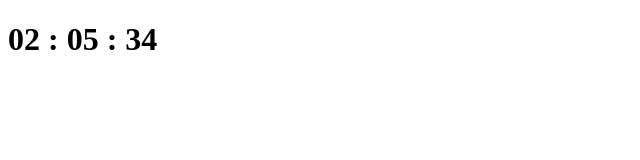
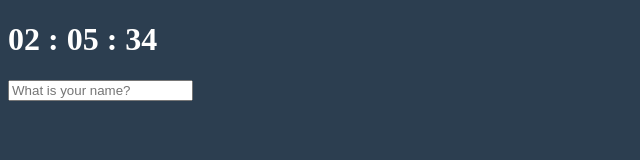
Before and after one commit to jungwoonlim/toDoJS, a plain HTML site: page index.html in a window 1280 px wide. Shown: the whole page, without its empty margins (0-640 px from the left). Drawn offline with Linux system fonts and the light colour scheme.

Commit message:
greeting js

```diff
--- a/css/style.css
+++ b/css/style.css
@@ -0,0 +1,23 @@
+body {
+  background-color: #2c3e50;
+}
+h1 {
+  color: white;
+}
+
+.form,
+.greetings {
+  display: none;
+}
+
+.showing {
+  display: block;
+}
+
+.clicked {
+  color: #7f9c9d;
+}
+
+.btn {
+  cursor: pointer;
+}
--- /dev/null
+++ b/greeting.js
@@ -0,0 +1,42 @@
+const form = document.querySelector(`.js-form`);
+const input = form.querySelector(`input`);
+const greeting = document.querySelector(`.js-greetings`);
+
+const userLS = `currentUser`;
+const showingCN = `showing`;
+
+function saveName(text) {
+  localStorage.setItem(userLS, text);
+}
+
+function handleSubmit(event) {
+  event.preventDefault();
+  const currnetValue = input.value;
+  paintGreeting(currnetValue);
+  saveName(currnetValue);
+}
+
+function askForName() {
+  form.classList.add(showingCN);
+  form.addEventListener(`submit`, handleSubmit);
+}
+
+function paintGreeting(text) {
+  form.classList.remove(showingCN);
+  greeting.classList.add(showingCN);
+  greeting.innerHTML = `Hello ${text}`;
+}
+
+function loadName() {
+  const currentUser = localStorage.getItem(userLS);
+  if (currentUser === null) {
+    askForName();
+  } else {
+    paintGreeting(currentUser);
+  }
+}
+
+function init() {
+  loadName();
+}
+init();
--- a/index.html
+++ b/index.html
@@ -11,7 +11,12 @@
     <div class="js-clock">
       <h1>00:00</h1>
     </div>
+    <form action="" class="js-form form">
+      <input type="text" placeholder="What is your name?" />
+    </form>
+    <h4 class="js-greetings greetings"></h4>
 
     <script src="./clock.js"></script>
+    <script src="./greeting.js"></script>
   </body>
 </html>
```
